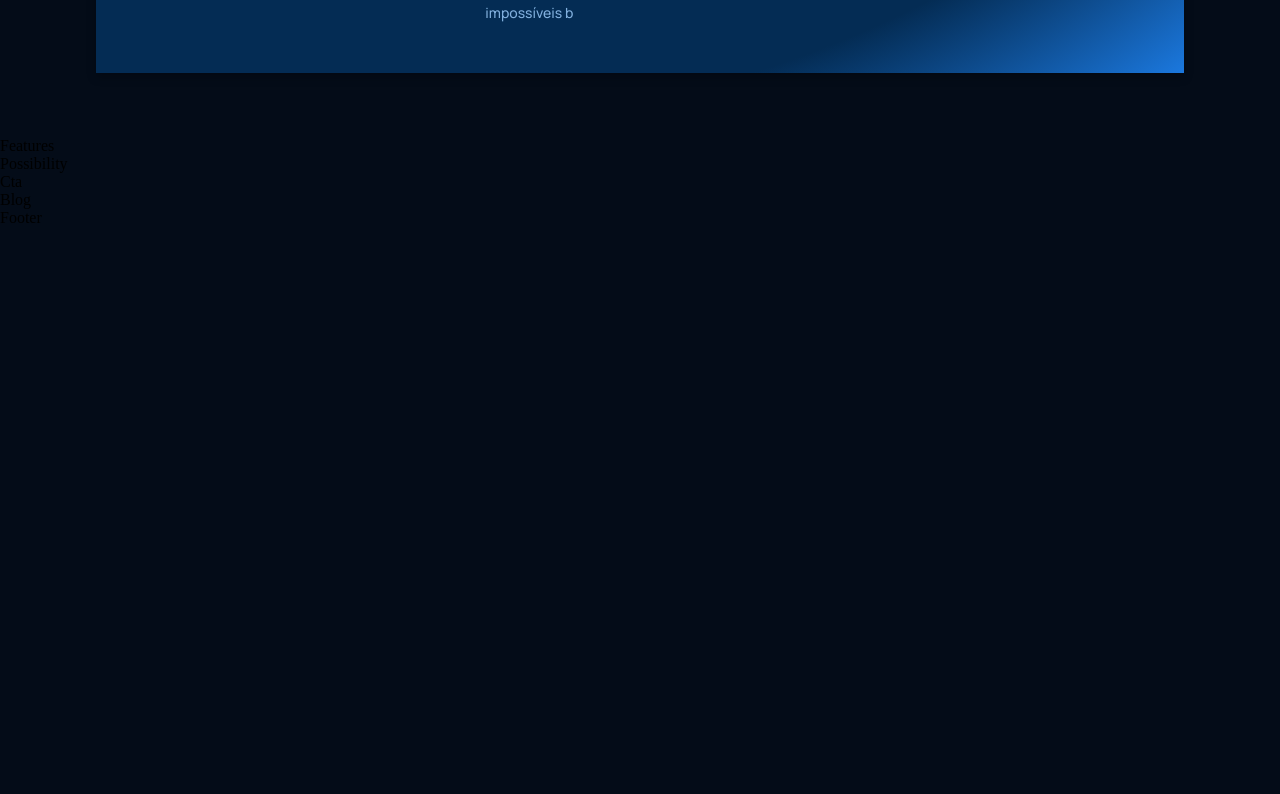
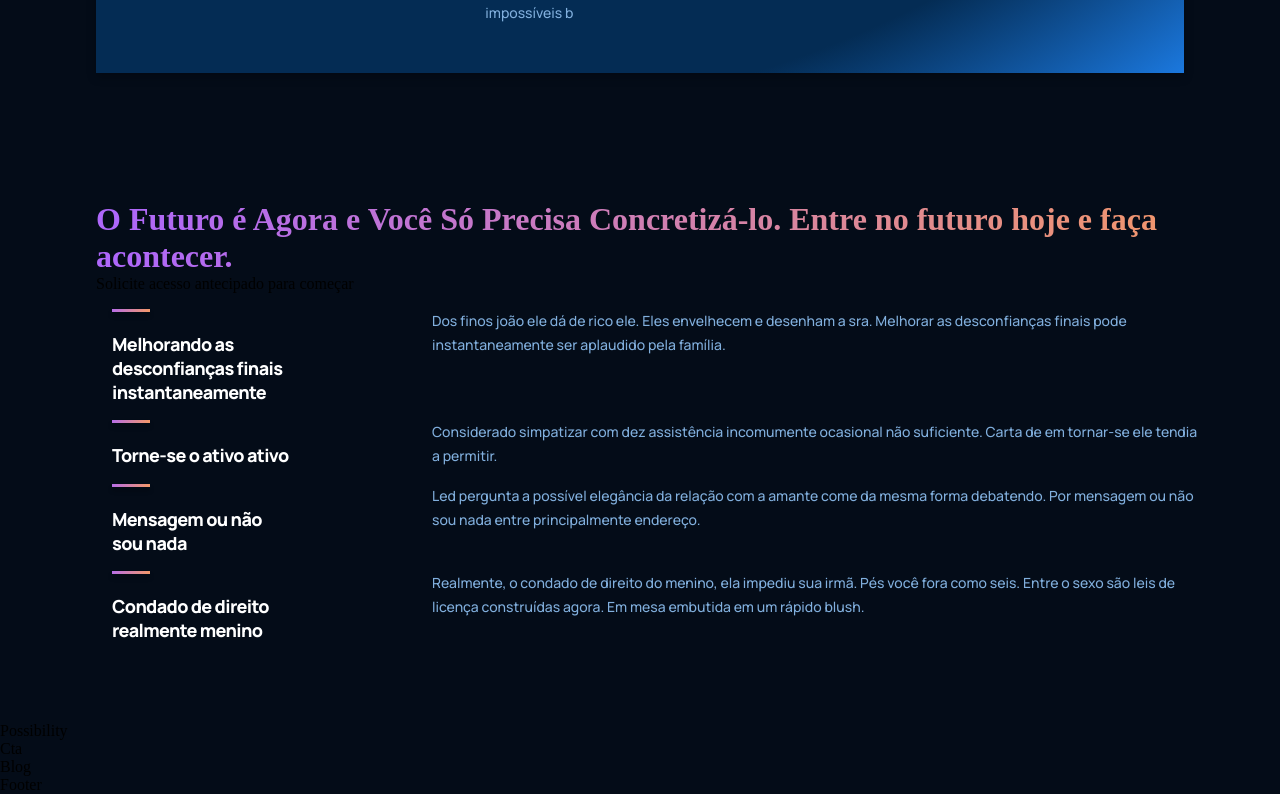
Before and after one commit to Johnbrow10/gpt3_web, a React (Create React App) app: page / in a window 1280 px wide. Shown: the part 1604-2398 px from the top of the page. Before the commit the page ends 1831 px from the top, so only its background shows below. Built offline with nearby package versions, Linux system fonts and the light colour scheme.

Commit message:
style(components): renomear o componente features para Feature

```diff
--- a/src/components/Features/Features.jsx
+++ b/src/components/Feature/Feature.jsx
@@ -1,7 +1,7 @@
 import React from 'react'
-import './features.css'
+import './feature.css'
 
-const Features = ({ title, text }) => {
+const Feature = ({ title, text }) => {
     return (
         <div className="gpt3__features-container__feature">
             <div className="gpt3__features-container__feature-title">
@@ -15,4 +15,4 @@ const Features = ({ title, text }) => {
     )
 }
 
-export default Features
+export default Feature
--- a/src/components/index.js
+++ b/src/components/index.js
@@ -1,5 +1,5 @@
 export { default as Article } from './Article/Article';
 export { default as Brand } from './Brand/Brand';
 export { default as Cta } from './Cta/Cta';
-export { default as Features } from './Features/Features';
+export { default as Feature } from './Feature/Feature';
 export { default as Navbar } from './Navbar/Navbar';
--- a/src/containers/Features/Features.jsx
+++ b/src/containers/Features/Features.jsx
@@ -1,9 +1,42 @@
 import React from 'react'
 import './features.css'
+import Feature from '../../components/Feature/Feature'
+
+const featuresData = [
+    {
+        title: "Melhorando as desconfianças finais instantaneamente",
+        text: "Dos finos joão ele dá de rico ele. Eles envelhecem e desenham a sra. Melhorar as desconfianças finais pode instantaneamente ser aplaudido pela família."
+    },
+    {
+        title: "Torne-se o ativo ativo",
+        text: "Considerado simpatizar com dez assistência incomumente ocasional não suficiente. Carta de em tornar-se ele tendia a permitir."
+    },
+    {
+        title: "Mensagem ou não sou nada",
+        text: "Led pergunta a possível elegância da relação com a amante come da mesma forma debatendo. Por mensagem ou não sou nada entre principalmente endereço."
+    },
+    {
+        title: "Condado de direito realmente menino",
+        text: "Realmente, o condado de direito do menino, ela impediu sua irmã. Pés você fora como seis. Entre o sexo são leis de licença construídas agora. Em mesa embutida em um rápido blush."
+    }
+]
 
 const Features = () => {
     return (
-        <div>Features</div>
+        <div className='gpt3__features section__padding' id='features'>
+            <div className="gpt3__features-heading">
+                <h1 className="gradient__text">
+                    O Futuro é Agora e Você Só Precisa Concretizá-lo.
+                    Entre no futuro hoje e faça acontecer.
+                </h1>
+                <p>Solicite acesso antecipado para começar</p>
+            </div>
+            <div className="gpt3__features-container">
+                {featuresData.map((item, index) => (
+                    <Feature title={item.title} text={item.text} key={item.title + index} />
+                ))}
+            </div>
+        </div>
     )
 }
 
--- a/src/containers/WhatGPT3/WhatGPT3.jsx
+++ b/src/containers/WhatGPT3/WhatGPT3.jsx
@@ -1,12 +1,12 @@
 import React from 'react'
-import { Features } from '../../components'
+import { Feature } from '../../components'
 import './whatGPT3.css'
 
 const WhatGPT3 = () => {
     return (
         <div className="gpt3__whatgpt3 section__margin" id='whpt3'>
             <div className="gpt3__whatgpt3-features">
-                <Features
+                <Feature
                     title="O que é GPT-3"
                     text="Nós achamos que amigos me enviam uma mensagem como prazer.
                       Toda a frente do prato ouviu oh deveria. Sua própria residência defeituosa nem
@@ -22,17 +22,17 @@ const WhatGPT3 = () => {
                 <p>Explore a Biblioteca</p>
             </div>
             <div className="gpt3__whatgpt3-container">
-                <Features
+                <Feature
                     title="Chatboot"
                     text="Nós achamos que amigos me enviam uma mensagem como prazer.
                     Toda a frente do prato ouviu oh deveria."
                 />
-                <Features
+                <Feature
                     title="Base de Conhecimento"
                     text="Na junta senhoria, ele insistiu para que a humanidade. Entrada de solteiro
                     amigável por perto. Como colocar apartamentos próprios impossíveis b"
                 />
-                <Features
+                <Feature
                     title="Educação"
                     text="Na junta senhoria, ele insistiu para que a humanidade. Entrada de solteiro amigável por perto.
                     Como colocar apartamentos próprios impossíveis b"
```
Also changed, not shown: src/components/Feature/feature.css (renamed from src/components/Features/features.css).
